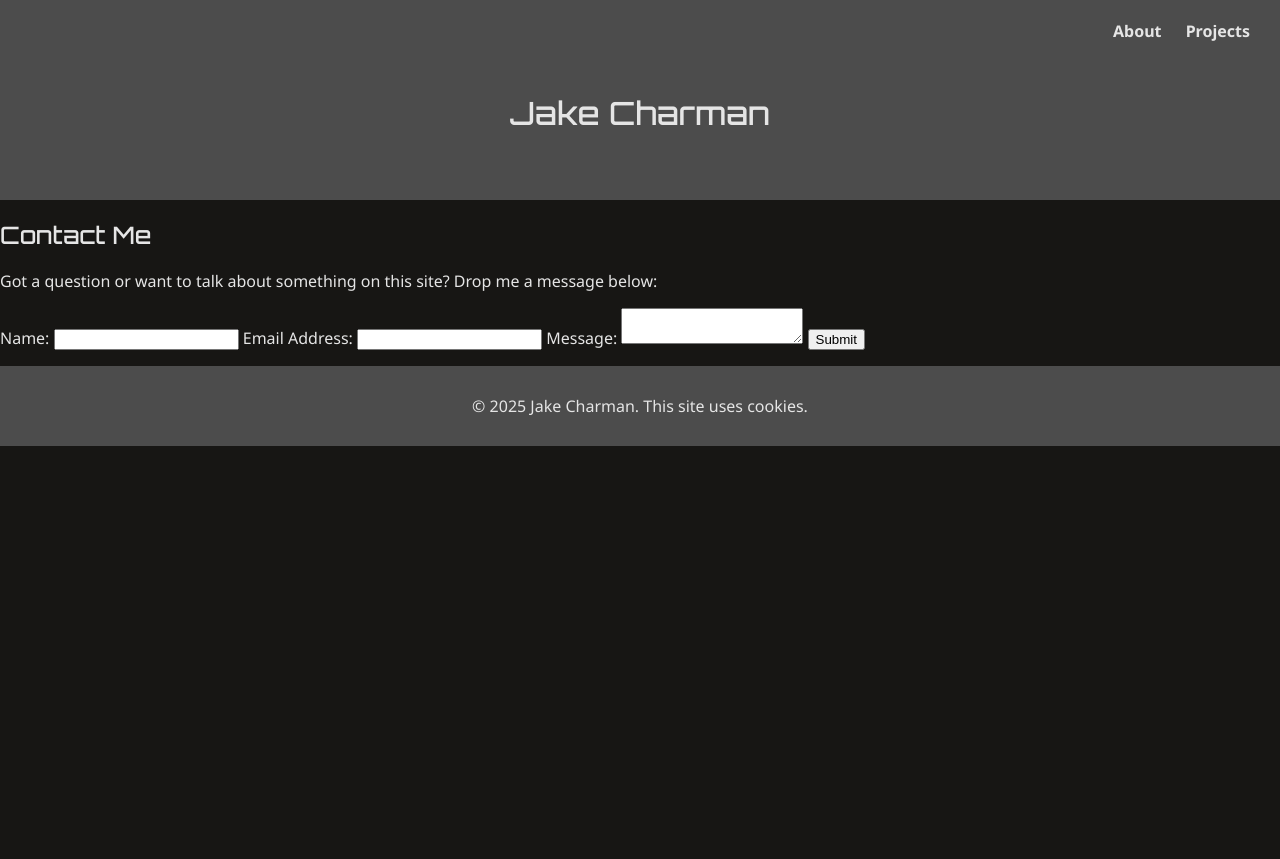
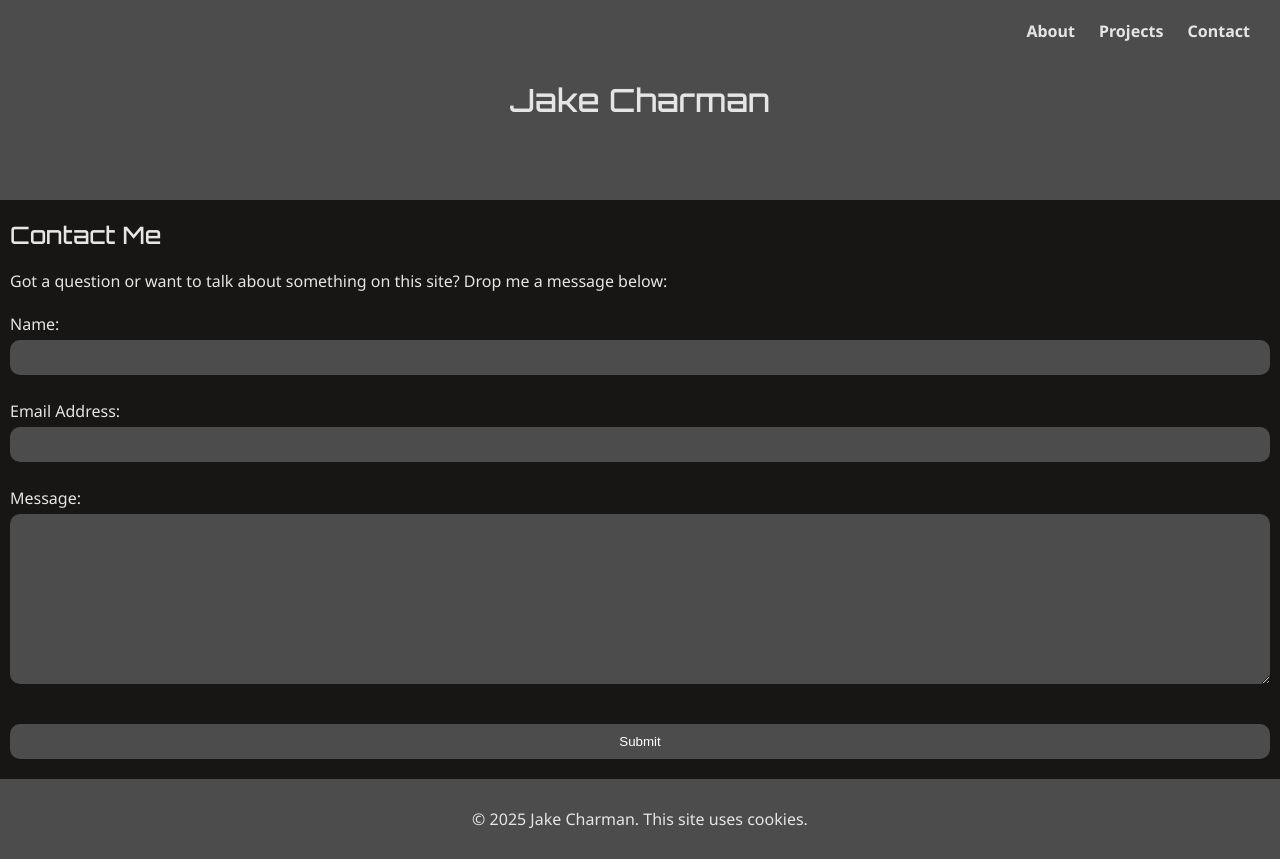
Before and after one commit to jcharman/jakecharman.co.uk, a Flask app: page /contact/ in a window 1280 px wide. Before the commit the page ends 446 px from the top, so only its background shows below. Run offline with Flask 2, Linux system fonts and the light colour scheme; some libraries are stand-ins or nearby versions; some web fonts are replaced.

Commit message:
Basic contact page

```diff
--- a/src/contact.py
+++ b/src/contact.py
@@ -2,16 +2,61 @@
 
 from index import app
 from os import environ
-from flask import request, redirect, render_template
+from flask import request, render_template
+from requests import post, get
+from uuid import uuid4
+from textwrap import dedent
 
+def validate_turnstile(response: str, ip: str) -> bool:
+    turnstile_secret = environ['TURNSTILE_SECRET']
+    cf_response = post(
+        url='https://challenges.cloudflare.com/turnstile/v0/siteverify',
+        data={
+            'secret': turnstile_secret,
+            'response': response,
+            'remoteip': ip,
+            'idempotency_key': uuid4()
+        }
+    ).json()
 
+    return cf_response.get('success', False)
+
+def send_to_discord(form: dict) -> bool:
+    try:
+        discord_hook = environ['DISCORD_WEBHOOK']
+    except:
+        return False
+    discord_msg = dedent(
+        f'''
+            __**New Contact Form Response**__
+
+            **From:** {form.get('name')} <{form.get('email')}>
+
+        ''')
+    if form.get("message") == '':
+        discord_msg += '*No Message*'
+    else:
+        discord_msg += f'>>> {form.get("message")}'
+    discord_response = post(
+        url=discord_hook,
+        data={
+        'username': form.get('name'),
+        'content': discord_msg
+        }
+    ).status_code
+
+    if discord_response == 204:
+        return True
+    return False
 
 @app.route('/contact/', methods=('GET', 'POST'))
 def contact():
     if request.method == 'POST':
-        discord_hook = environ['DISCORD_WEBHOOK']
-        print(discord_hook)
-        print(request.form)
-        return redirect('/contact/')
+        if not validate_turnstile(request.form['cf-turnstile-response'], request.remote_addr):
+            return render_template('contact.html', error=True, user_message='You appear to be a robot.')
+        send_result = send_to_discord(request.form)
+        if send_result:
+            return render_template('contact.html', user_message='Your message has been sent!')
+        return render_template('contact.html', error=True, user_message='An error occurred.')
     else:
         return render_template('contact.html')
--- a/src/requirements.txt
+++ b/src/requirements.txt
@@ -3,3 +3,4 @@ flask-markdown>=0.3
 markdown>=3.4.1
 beautifulsoup4>=4.11.1
 python-frontmatter>=1.1.0
+requests>=2.32.3
--- a/src/static/style/desktop.css
+++ b/src/static/style/desktop.css
@@ -54,4 +54,9 @@
         width: fit-content;
         padding-right: 20px;
     }
+
+    #logo-container{
+        position: absolute;
+        height: 25vh;
+    }
 }
--- a/src/static/style/mobile.css
+++ b/src/static/style/mobile.css
@@ -30,6 +30,7 @@ footer{
     width: 100%;
     justify-content: center;
     display: flex;
+    align-items: center;
 }
 
 #logo{
@@ -168,3 +169,38 @@ a{
 .article-category:hover{
     text-decoration: underline;
 }
+
+#contact-main{
+    padding: 20px 10px 0 10px;
+    min-height: 65vh;
+}
+
+#contact-main>h2 {
+    margin-top: 0;
+}
+
+input, textarea{
+    display: block;
+    padding: 10px;
+    margin-bottom: 20px;
+    background-color: #4c4c4c;
+    border-radius: 10px;
+    border:none;
+    color: white;
+    width: 100%;
+}
+
+label{
+    line-height: 2rem;
+}
+
+.cf-turnstile{
+    width: fit-content;
+    padding: 10px 0 10px 0;
+    margin-left: auto;
+    margin-right: auto;
+}
+
+#contact-error{
+    color: red;
+}
--- a/src/templates/contact.html
+++ b/src/templates/contact.html
@@ -1,16 +1,20 @@
 {% include 'header.html' %}
-<main>
+<main id="contact-main">
     <h2>Contact Me</h2>
     <p>Got a question or want to talk about something on this site? Drop me a message below:</p>
 
     <form action="#" method="post">
         <label for="name">Name:</label>
-        <input type="text" name="name">
+        <input type="text" name="name" required>
         <label for="email">Email Address:</label>
-        <input type="email" name="email">
+        <input type="email" name="email" required>
         <label for="message">Message:</label>
-        <textarea name="message"></textarea>
+        <textarea name="message" rows="10"></textarea>
+        <div class="cf-turnstile" data-sitekey="0x4AAAAAAA45FeR26JuvqKy7"></div>
         <input type="submit" name="submit" value="Submit">
     </form>
+    {% if user_message is not none %}
+        <p id="{{ 'contact-error' if error else 'contact-message' }}">{{ user_message }}</p>
+    {% endif %}
 </main>
 {% include 'footer.html' %}
--- a/src/templates/header.html
+++ b/src/templates/header.html
@@ -12,12 +12,14 @@
     <link rel="preconnect" href="https://fonts.gstatic.com" crossorigin>
     <script src="/static/js/filter_projects.js"></script>
     <script src="/static/js/update_copyright.js"></script>
+    <script src="https://challenges.cloudflare.com/turnstile/v0/api.js" async defer></script>
 </head>
 <body>
     <header>
         <nav id="top-nav">
             <a href="/">About</a>
             <a href="/projects/">Projects</a>
+            <a href="/contact/">Contact</a>
         </nav>
         <div id="logo-container">
             <div id="logo">
```
